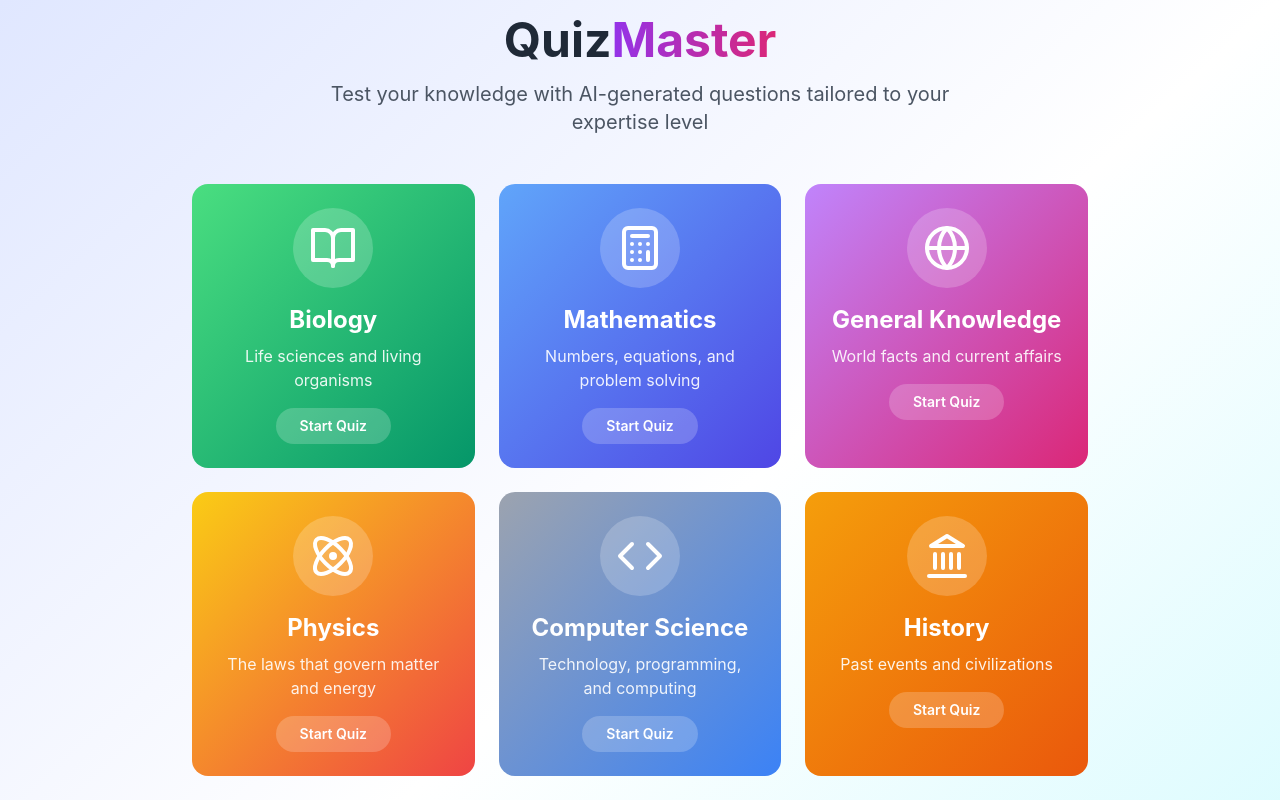
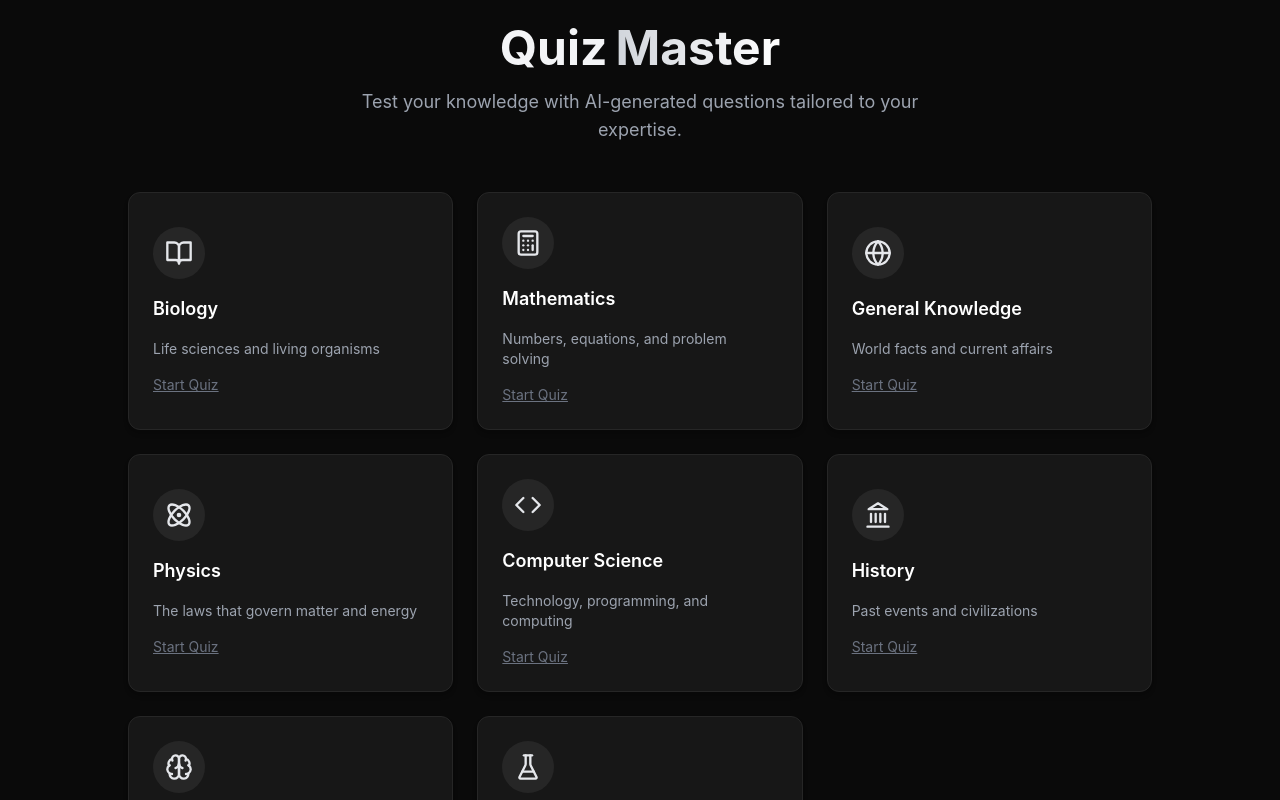
Before and after one commit to hskhanduja03/shpisy, a React (Vite) app: page /home in a window 1280 px wide. Shown: the top 800 px of the page. Built offline with nearby package versions, Linux system fonts and the light colour scheme.

Commit message:
modernise

```diff
--- a/src/pages/HomePage.tsx
+++ b/src/pages/HomePage.tsx
@@ -11,64 +11,64 @@ import {
   Landmark,
   Code,
   FlaskConical,
+  LucideIcon,
 } from "lucide-react";
 
-const subjects = [
+type Subject = {
+  id: string;
+  name: string;
+  icon: LucideIcon;
+  description: string;
+};
+
+const subjects: Subject[] = [
   {
     id: "biology",
     name: "Biology",
     icon: BookOpen,
     description: "Life sciences and living organisms",
-    color: "from-green-400 to-emerald-600",
   },
   {
     id: "mathematics",
     name: "Mathematics",
     icon: Calculator,
     description: "Numbers, equations, and problem solving",
-    color: "from-blue-400 to-indigo-600",
   },
   {
     id: "general-knowledge",
     name: "General Knowledge",
     icon: Globe,
     description: "World facts and current affairs",
-    color: "from-purple-400 to-pink-600",
   },
   {
     id: "physics",
     name: "Physics",
     icon: Atom,
     description: "The laws that govern matter and energy",
-    color: "from-yellow-400 to-red-500",
   },
   {
     id: "computer-science",
     name: "Computer Science",
     icon: Code,
     description: "Technology, programming, and computing",
-    color: "from-gray-400 to-blue-500",
   },
   {
     id: "history",
     name: "History",
     icon: Landmark,
     description: "Past events and civilizations",
-    color: "from-amber-500 to-orange-600",
   },
   {
     id: "psychology",
     name: "Psychology",
     icon: Brain,
     description: "Human mind and behavior",
-    color: "from-pink-400 to-rose-600",
   },
   {
     id: "chemistry",
     name: "Chemistry",
     icon: FlaskConical,
     description: "Substances, reactions, and compounds",
-    color: "from-cyan-400 to-blue-600",
   },
 ];
 
@@ -82,79 +82,71 @@ const HomePage: React.FC = () => {
   };
 
   return (
-    <div className="min-h-screen bg-gradient-to-br from-indigo-100 via-white to-cyan-100 flex items-center justify-center p-4">
+    <div className="min-h-screen bg-neutral-950 text-white flex items-center justify-center p-6">
       <motion.div
-        className="max-w-4xl w-full"
-        initial={{ opacity: 0, y: 20 }}
+        className="max-w-5xl w-full"
+        initial={{ opacity: 0, y: 30 }}
         animate={{ opacity: 1, y: 0 }}
         transition={{ duration: 0.6 }}
       >
+        {/* Header */}
         <motion.div
           className="text-center mb-12"
           initial={{ opacity: 0, y: -20 }}
           animate={{ opacity: 1, y: 0 }}
-          transition={{ duration: 0.6, delay: 0.2 }}
+          transition={{ duration: 0.6, delay: 0.1 }}
         >
-          <h1 className="text-5xl font-bold text-gray-800 mb-4">
+          <h1 className="text-4xl md:text-5xl font-bold mb-4 text-gray-100">
             Quiz
-            <span className="text-transparent bg-clip-text bg-gradient-to-r from-purple-600 to-pink-600">
+            <span className="text-transparent bg-clip-text bg-gradient-to-r from-gray-300 to-white ml-2">
               Master
             </span>
           </h1>
-          <p className="text-xl text-gray-600 max-w-2xl mx-auto">
+          <p className="text-gray-400 text-lg max-w-xl mx-auto">
             Test your knowledge with AI-generated questions tailored to your
-            expertise level
+            expertise.
           </p>
         </motion.div>
 
-        <div className="grid md:grid-cols-3 gap-6">
+        {/* Grid */}
+        <div className="grid grid-cols-1 sm:grid-cols-2 md:grid-cols-3 gap-6">
           {subjects.map((subject, index) => {
-            const IconComponent = subject.icon;
+            const Icon = subject.icon;
             return (
-              <motion.div
+              <motion.button
                 key={subject.id}
-                className={`bg-gradient-to-br ${subject.color} rounded-2xl p-6 text-white cursor-pointer transform transition-all duration-300 hover:scale-105 hover:shadow-2xl`}
+                onClick={() => handleSubjectSelect(subject.id)}
+                className="bg-neutral-900 border border-neutral-800 hover:border-neutral-700 rounded-xl p-6 shadow-md hover:shadow-lg transition-all duration-300 text-left"
                 initial={{ opacity: 0, y: 20 }}
                 animate={{ opacity: 1, y: 0 }}
-                transition={{ duration: 0.6, delay: 0.3 + index * 0.1 }}
-                onClick={() => handleSubjectSelect(subject.id)}
-                whileHover={{ y: -5 }}
-                whileTap={{ scale: 0.95 }}
+                transition={{ duration: 0.4, delay: index * 0.1 }}
               >
-                <div className="flex flex-col items-center text-center space-y-4">
-                  <motion.div
-                    className="p-4 bg-white bg-opacity-20 rounded-full"
-                    whileHover={{ rotate: 360 }}
-                    transition={{ duration: 0.6 }}
-                  >
-                    <IconComponent size={48} />
-                  </motion.div>
-                  <div>
-                    <h3 className="text-2xl font-bold mb-2">{subject.name}</h3>
-                    <p className="text-white text-opacity-90">
-                      {subject.description}
-                    </p>
+                <div className="flex flex-col items-start space-y-4">
+                  <div className="p-3 bg-neutral-800 rounded-full">
+                    <Icon size={28} className="text-gray-200" />
                   </div>
-                  <motion.div
-                    className="mt-4 px-6 py-2 bg-white bg-opacity-20 rounded-full text-sm font-semibold"
-                    whileHover={{ bg: "rgba(255,255,255,0.3)" }}
-                  >
+                  <h3 className="text-lg font-semibold text-white">
+                    {subject.name}
+                  </h3>
+                  <p className="text-sm text-gray-400">{subject.description}</p>
+                  <span className="text-sm text-gray-500 underline mt-2">
                     Start Quiz
-                  </motion.div>
+                  </span>
                 </div>
-              </motion.div>
+              </motion.button>
             );
           })}
         </div>
 
+        {/* Footer */}
         <motion.div
           className="text-center mt-12"
           initial={{ opacity: 0 }}
           animate={{ opacity: 1 }}
-          transition={{ duration: 0.6, delay: 0.8 }}
+          transition={{ duration: 0.5, delay: 1 }}
         >
           <p className="text-gray-500 text-sm">
-            Powered by AI • Adaptive Learning • Real-time Results
+            Powered by AI • Minimal UI • Real-time Scoring
           </p>
         </motion.div>
       </motion.div>
--- a/src/pages/LevelPage.tsx
+++ b/src/pages/LevelPage.tsx
@@ -1,33 +1,38 @@
-import React from 'react';
-import { motion } from 'framer-motion';
-import { useNavigate } from 'react-router-dom';
-import { useQuiz } from '../context/QuizContext';
-import { Zap, Target, Trophy } from 'lucide-react';
+import React from "react";
+import { motion } from "framer-motion";
+import { useNavigate } from "react-router-dom";
+import { useQuiz } from "../context/QuizContext";
+import { Zap, Target, Trophy, LucideIcon } from "lucide-react";
 
-const levels = [
+type Level = {
+  id: string;
+  name: string;
+  icon: LucideIcon;
+  description: string;
+  difficulty: string;
+};
+
+const levels: Level[] = [
   {
-    id: 'beginner',
-    name: 'Beginner',
+    id: "beginner",
+    name: "Beginner",
     icon: Zap,
-    description: 'New to the subject',
-    color: 'from-green-400 to-emerald-600',
-    difficulty: 'Easy questions to build confidence',
+    description: "New to the subject",
+    difficulty: "Easy questions to build confidence",
   },
   {
-    id: 'intermediate',
-    name: 'Intermediate',
+    id: "intermediate",
+    name: "Intermediate",
     icon: Target,
-    description: 'Some experience',
-    color: 'from-yellow-400 to-orange-600',
-    difficulty: 'Moderate challenge level',
+    description: "Some experience",
+    difficulty: "Moderate challenge level",
   },
   {
-    id: 'expert',
-    name: 'Expert',
+    id: "expert",
+    name: "Expert",
     icon: Trophy,
-    description: 'Advanced knowledge',
-    color: 'from-red-400 to-pink-600',
-    difficulty: 'Complex questions for experts',
+    description: "Advanced knowledge",
+    difficulty: "Complex questions for experts",
   },
 ];
 
@@ -37,79 +42,76 @@ const LevelPage: React.FC = () => {
 
   const handleLevelSelect = (levelId: string) => {
     setLevel(levelId);
-    navigate('/quiz');
+    navigate("/quiz");
   };
 
   return (
-    <div className="min-h-screen bg-gradient-to-br from-purple-100 via-white to-indigo-100 flex items-center justify-center p-4">
+    <div className="min-h-screen bg-neutral-950 text-white flex items-center justify-center p-6">
       <motion.div
         className="max-w-4xl w-full"
-        initial={{ opacity: 0, y: 20 }}
+        initial={{ opacity: 0, y: 30 }}
         animate={{ opacity: 1, y: 0 }}
         transition={{ duration: 0.6 }}
       >
+        {/* Header */}
         <motion.div
           className="text-center mb-12"
           initial={{ opacity: 0, y: -20 }}
           animate={{ opacity: 1, y: 0 }}
-          transition={{ duration: 0.6, delay: 0.2 }}
+          transition={{ duration: 0.6, delay: 0.1 }}
         >
-          <h1 className="text-4xl font-bold text-gray-800 mb-4">
+          <h1 className="text-4xl md:text-5xl font-bold mb-4 text-gray-100">
             Choose Your Level
           </h1>
-          <p className="text-lg text-gray-600 capitalize">
-            Selected Subject: <span className="font-semibold text-purple-600">{state.subject.replace('-', ' ')}</span>
+          <p className="text-gray-400 text-lg">
+            Selected Subject:{" "}
+            <span className="font-semibold text-white">
+              {state.subject.replace("-", " ")}
+            </span>
           </p>
         </motion.div>
 
-        <div className="grid md:grid-cols-3 gap-6">
+        {/* Level Grid */}
+        <div className="grid grid-cols-1 sm:grid-cols-2 md:grid-cols-3 gap-6">
           {levels.map((level, index) => {
-            const IconComponent = level.icon;
+            const Icon = level.icon;
             return (
-              <motion.div
+              <motion.button
                 key={level.id}
-                className={`bg-gradient-to-br ${level.color} rounded-2xl p-6 text-white cursor-pointer transform transition-all duration-300 hover:scale-105 hover:shadow-2xl`}
+                onClick={() => handleLevelSelect(level.id)}
+                className="bg-neutral-900 border border-neutral-800 hover:border-neutral-700 rounded-xl p-6 text-left shadow-md hover:shadow-lg transition transform hover:-translate-y-1"
                 initial={{ opacity: 0, y: 20 }}
                 animate={{ opacity: 1, y: 0 }}
-                transition={{ duration: 0.6, delay: 0.3 + index * 0.1 }}
-                onClick={() => handleLevelSelect(level.id)}
-                whileHover={{ y: -5 }}
-                whileTap={{ scale: 0.95 }}
+                transition={{ duration: 0.4, delay: index * 0.1 }}
               >
-                <div className="flex flex-col items-center text-center space-y-4">
-                  <motion.div
-                    className="p-4 bg-white bg-opacity-20 rounded-full"
-                    whileHover={{ rotate: 360 }}
-                    transition={{ duration: 0.6 }}
-                  >
-                    <IconComponent size={48} />
-                  </motion.div>
-                  <div>
-                    <h3 className="text-2xl font-bold mb-2">{level.name}</h3>
-                    <p className="text-white text-opacity-90 mb-2">{level.description}</p>
-                    <p className="text-sm text-white text-opacity-75">{level.difficulty}</p>
+                <div className="flex flex-col items-start space-y-4">
+                  <div className="p-3 bg-neutral-800 rounded-full">
+                    <Icon size={28} className="text-gray-200" />
                   </div>
-                  <motion.div
-                    className="mt-4 px-6 py-2 bg-white bg-opacity-20 rounded-full text-sm font-semibold"
-                    whileHover={{ bg: "rgba(255,255,255,0.3)" }}
-                  >
+                  <h3 className="text-lg font-semibold text-white">
+                    {level.name}
+                  </h3>
+                  <p className="text-sm text-gray-400">{level.description}</p>
+                  <p className="text-sm text-gray-500">{level.difficulty}</p>
+                  <span className="text-sm text-gray-500 underline mt-2">
                     Select Level
-                  </motion.div>
+                  </span>
                 </div>
-              </motion.div>
+              </motion.button>
             );
           })}
         </div>
 
+        {/* Footer */}
         <motion.div
-          className="text-center mt-8"
+          className="text-center mt-10"
           initial={{ opacity: 0 }}
           animate={{ opacity: 1 }}
-          transition={{ duration: 0.6, delay: 0.8 }}
+          transition={{ duration: 0.5, delay: 1 }}
         >
           <button
-            onClick={() => navigate('/')}
-            className="text-purple-600 hover:text-purple-800 transition-colors duration-200"
+            onClick={() => navigate("/")}
+            className="text-gray-400 hover:text-white text-sm transition-colors duration-200"
           >
             ← Back to subjects
           </button>
```
Also changed, not shown: src/pages/QuizPage.tsx (+80 -37 lines).
